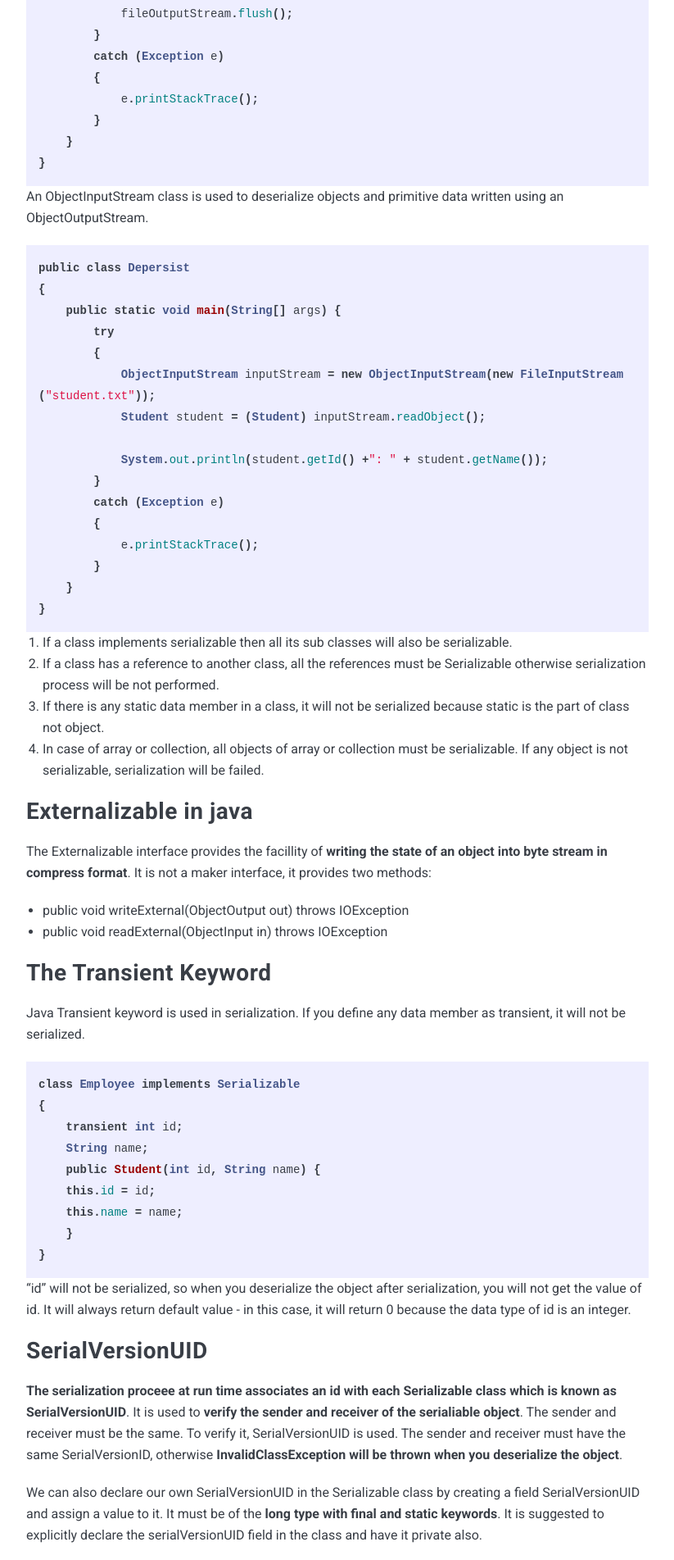
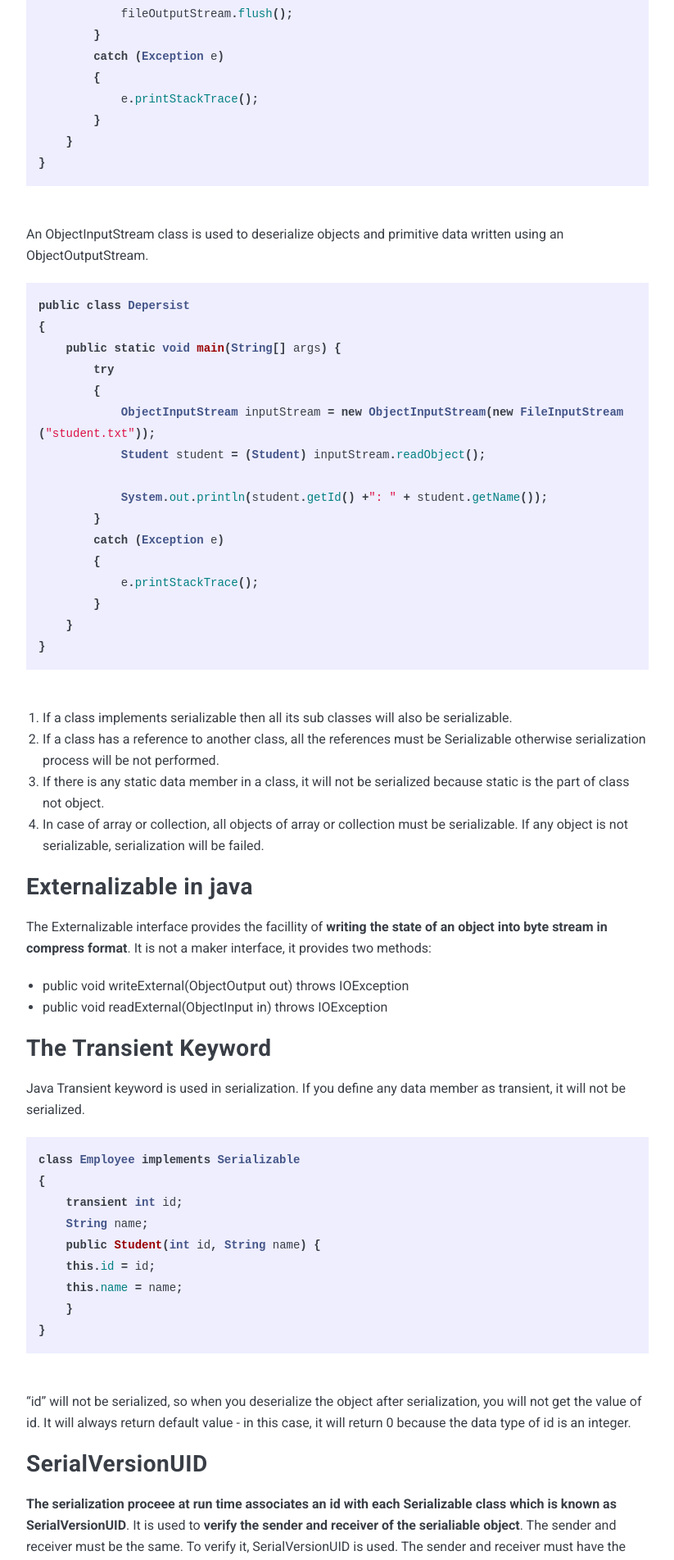
Before and after one commit to XiangXu/ywjxx, a Jekyll site: the page built from _posts/2020-09-28-Java-4-Serialization-Deserialization.markdown, in a window 1280 px wide. Shown: the part 2049-3952 px from the top of the page at 82% size, without its empty margins (228-1051 px from the left). Built offline with Jekyll 4.4.1, drawn with Linux system fonts in a browser that asks for light colours; nearby versions of some CDN libraries; comment, search, counter and statistics services are not loaded.

Commit message:
reformat java 4

````diff
--- a/_posts/2020-09-28-Java-4-Serialization-Deserialization.markdown
+++ b/_posts/2020-09-28-Java-4-Serialization-Deserialization.markdown
@@ -47,6 +47,9 @@ public class Persist
 }
 ```
 
+<!-- Line breaks -->
+<br />
+
 An ObjectInputStream class is used to deserialize objects and primitive data written using an ObjectOutputStream.
 
 ```java
@@ -67,6 +70,9 @@ public class Depersist
     }
 }
 ```
+
+<!-- Line breaks -->
+<br />
 
 1. If a class implements serializable then all its sub classes will also be serializable.
 2. If a class has a reference to another class, all the references must be Serializable otherwise serialization process will be not performed.
@@ -96,6 +102,9 @@ class Employee implements Serializable
 }
 ```
 
+<!-- Line breaks -->
+<br />
+
 "id" will not be serialized, so when you deserialize the object after serialization, you will not get the value of id. It will always return default value - in this case, it will return 0 because the data type of id is an integer.
 
 ## SerialVersionUID
@@ -108,6 +117,9 @@ We can also declare our own SerialVersionUID in the Serializable class by creati
 private static final long serialVersionUID=1L;
 ```
 
+<!-- Line breaks -->
+<br />
+
 Reference
 
 <https://www.javatpoint.com/serialization-in-java>
````
